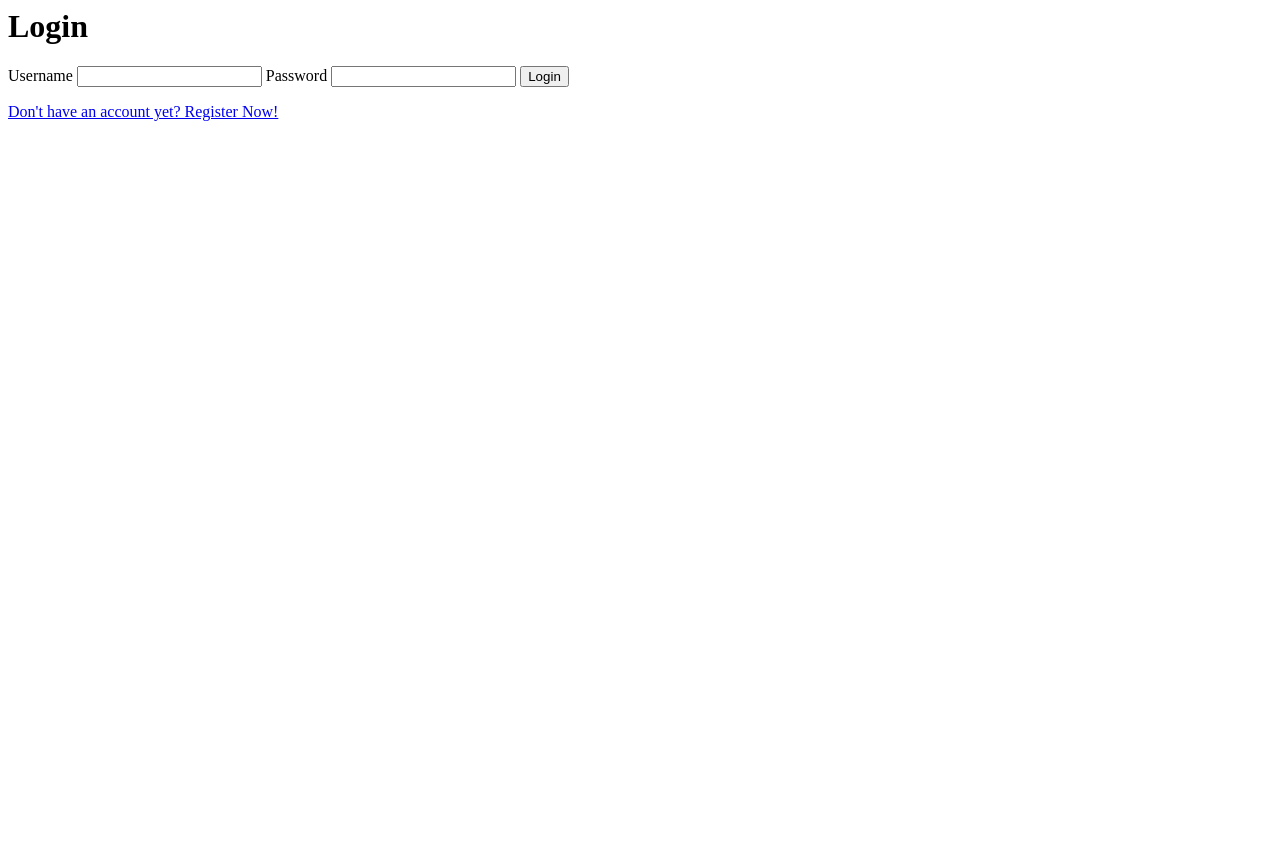
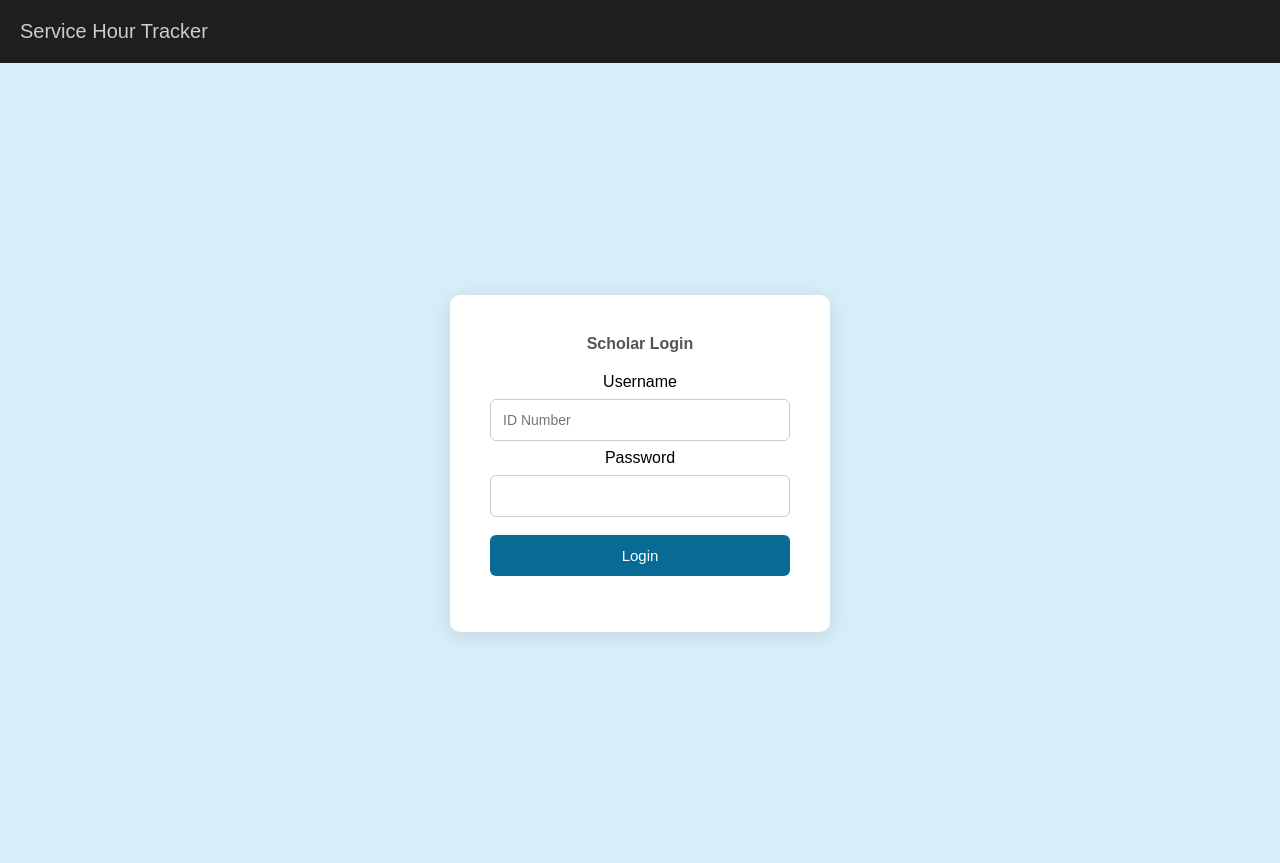
Before and after one commit to lmmtolin/004_itmgt25_project, a Django app: page / in a window 1280 px wide. Before the commit the page ends 121 px from the top, so only its background shows below. Run offline with Django 5.2, Linux system fonts and the light colour scheme.

Commit message:
updated login page

```diff
--- a/servicehourstracker/core/templates/core/login_view.html
+++ b/servicehourstracker/core/templates/core/login_view.html
@@ -1,17 +1,81 @@
-<h1>Login</h1>
-{% if messages %}
-    <ul class="messages">
-        {% for message in messages %}
-            <li{% if messages.tags %} class="{{ message.tags }}"{% endif %}>{{ message }}</li>
-        {% endfor %}
-    </ul>
-{% endif %}
-<form method="POST" action="#">
-    {% csrf_token %}
-    <label for="username">Username</label>
-    <input type="text" name="username">
-    <label for="password">Password</label>
-    <input type="password" name="password">
-    <input type="submit" value="Login">
-</form>
-<a href="/register">Don't have an account yet? Register Now!</a>
+<style>
+    body {
+        margin: 0;
+        font-family: Arial, sans-serif;
+        background-color: #1e1e1e;
+    }
+
+    .header {
+        color: #ccc;
+        font-size: 20px;
+        padding: 20px;
+        background-color: #1e1e1e;
+    }
+
+    .login-container {
+        background-color: #d7edf7;
+        height: 100vh;
+        display: flex;
+        justify-content: center;
+        align-items: center;
+    }
+
+    .login-box {
+        background-color: white;
+        padding: 40px;
+        border-radius: 10px;
+        box-shadow: 0 4px 20px rgba(0, 0, 0, 0.1);
+        width: 300px;
+        text-align: center;
+    }
+
+    .logo {
+        margin-bottom: 20px;
+        font-weight: bold;
+        color: #555;
+    }
+
+    input[type="text"],
+    input[type="password"] {
+        width: 100%;
+        padding: 12px;
+        margin: 8px 0;
+        box-sizing: border-box;
+        border: 1px solid #ccc;
+        border-radius: 6px;
+        font-size: 14px;
+    }
+
+    button {
+        width: 100%;
+        padding: 12px;
+        background-color: #086b94;
+        border: none;
+        border-radius: 6px;
+        color: white;
+        font-size: 15px;
+        cursor: pointer;
+        margin-top: 10px;
+    }
+
+    button:hover {
+        background-color: #055b7c;
+    }
+</style>
+
+<body>
+    <div class="header">Service Hour Tracker</div>
+    <div class="login-container">
+        <div class="login-box">
+            <div class="logo">Scholar Login</div>
+                <form method="POST" action="#">
+                    {% csrf_token %}
+                    <label for="username">Username</label>
+                    <input type="text" name="username" required placeholder="ID Number">
+                    <label for="password">Password</label>
+                    <input type="password" name="password" required>
+                    <button type="submit">Login</button>
+                </form>
+        </div>
+    </div>
+</body>
```
